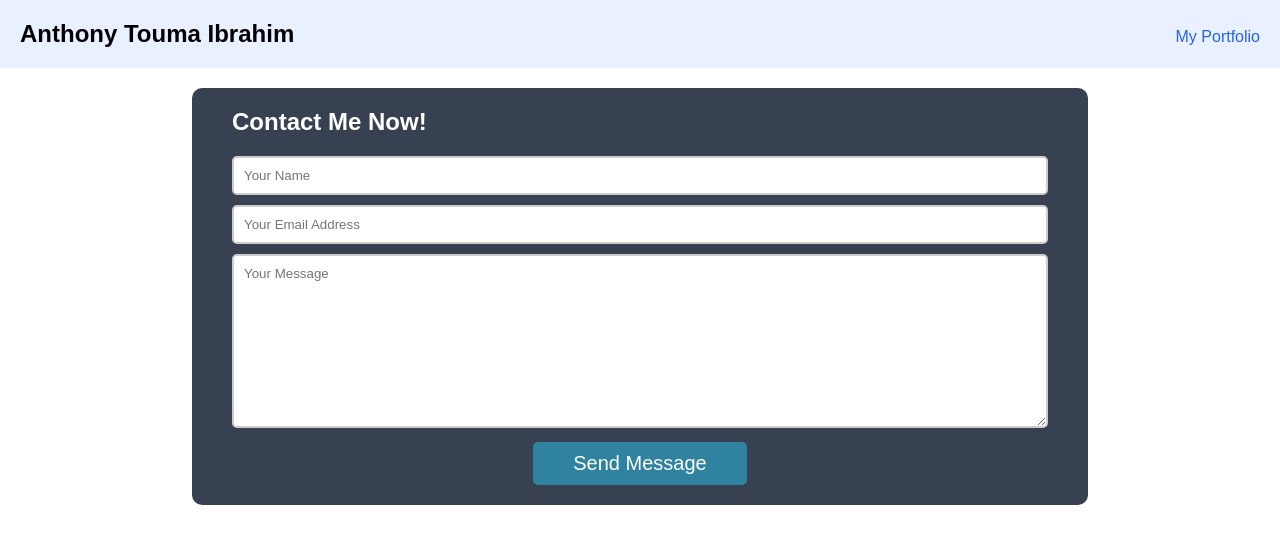
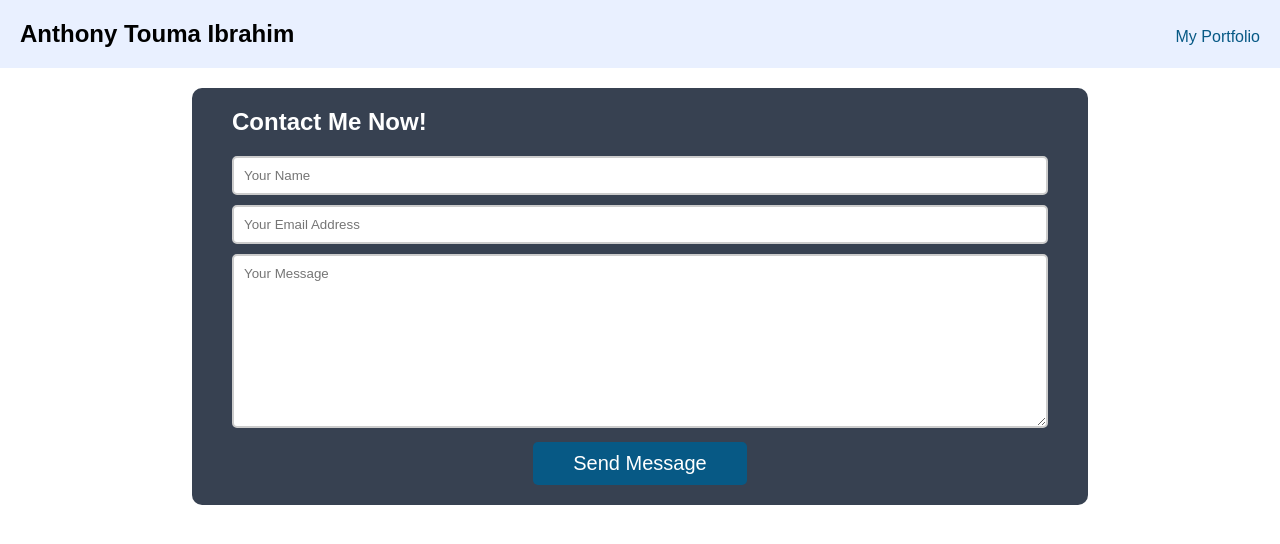
Before and after one commit to anthonytoumaibrahim/personal-portfolio, a plain HTML site: page contact.html in a window 1280 px wide. Drawn offline with Linux system fonts and the light colour scheme.

Commit message:
Adjusted links and contact form colors

```diff
--- a/styles/common/base.css
+++ b/styles/common/base.css
@@ -9,7 +9,7 @@ body {
   font-family: Arial, Helvetica, sans-serif;
 }
 a {
-  color: #2563eb;
+  color: #075985;
   text-decoration: none;
 }
 a:hover {
--- a/styles/pages/contact.css
+++ b/styles/pages/contact.css
@@ -15,13 +15,13 @@
   outline: none;
 }
 .form-input:focus {
-  border-color: #7c878b;
+  border-color: #075985;
 }
 .form-button {
   display: block;
   margin: auto;
   padding: 10px 40px;
-  background-color: #2f82a0;
+  background-color: #075985;
   color: #ffffff;
   border: none;
   border-radius: 5px;
@@ -29,5 +29,5 @@
   cursor: pointer;
 }
 .form-button:hover {
-  background-color: #499fbe;
+  background-color: #237cac;
 }
```
